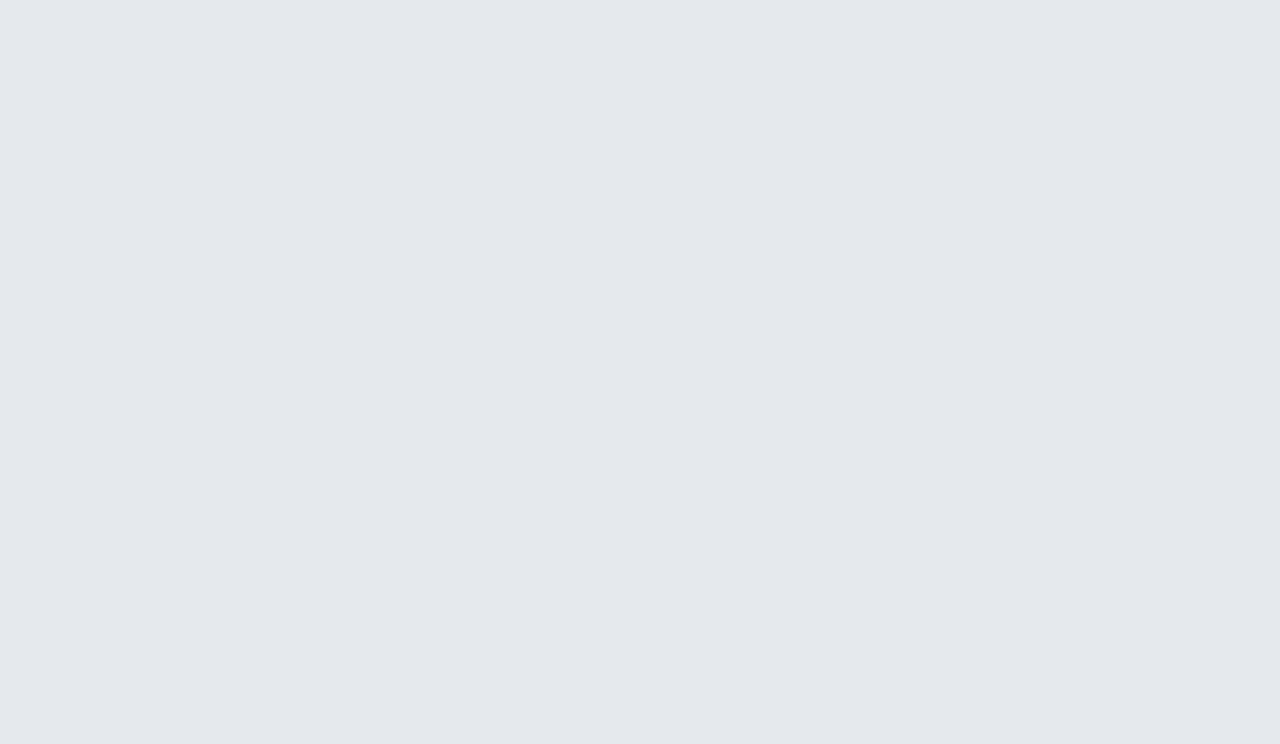
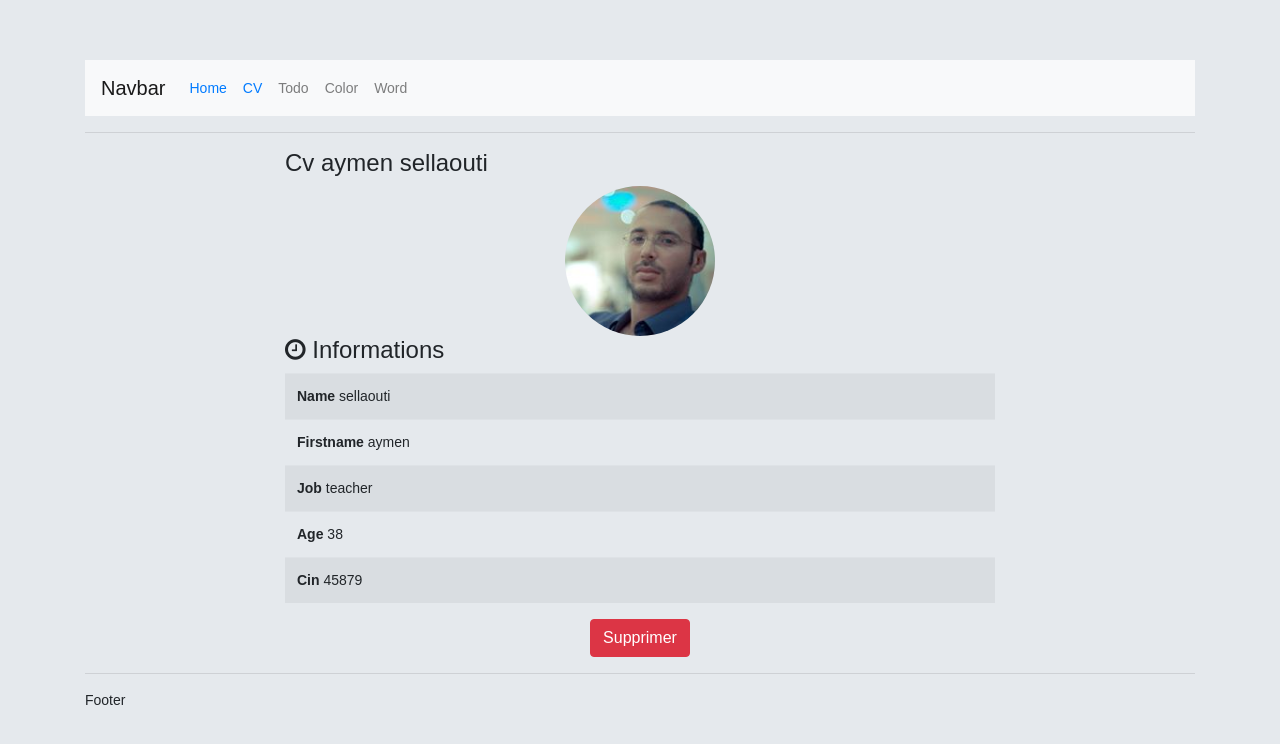
Before and after one commit to romdaye/CVTech, an Angular app: page /cv/1 in a window 1280 px wide. Shown: the top 744 px of the page. Built offline with nearby package versions, Linux system fonts and the light colour scheme.

Commit message:
detail et suppression d'une personne

```diff
--- a/src/app/app-routing.module.ts
+++ b/src/app/app-routing.module.ts
@@ -6,10 +6,12 @@ import { CvComponent } from './cv/cv/cv.component';
 import { WordComponent } from './pages/word/word.component';
 import { TodoComponent } from './todo/todo.component';
 import { ChiffreMagiqueComponent } from './pages/chiffre-magique/chiffre-magique.component';
+import { DetailPersonneComponent } from './cv/detail-personne/detail-personne.component';
 
 // todo
 const routes: Routes = [
   { path: 'cv', component: CvComponent },
+  { path: 'cv/:id', component: DetailPersonneComponent },
   { path: 'todo', component: TodoComponent },
   { path: 'color/:couleur', component: ColorComponent },
   { path: 'word', component: WordComponent },
--- a/src/app/components/header/header.component.html
+++ b/src/app/components/header/header.component.html
@@ -33,7 +33,7 @@
       >
       <a
         class="nav-item nav-link"
-        [routerLink]="['color']"
+        [routerLink]="['color', 'red']"
         routerLinkActive="active text-primary"
         >Color</a
       >
--- a/src/app/cv/card/card.component.html
+++ b/src/app/cv/card/card.component.html
@@ -5,7 +5,10 @@
         <img src="assets/images/rotating_card_thumb2.png" />
       </div>
       <div class="user">
-        <img class="img-circle" src="assets/images/{{ personne?.path | defaultImage }}" />
+        <img
+          class="img-circle"
+          src="assets/images/{{ personne?.path | defaultImage }}"
+        />
       </div>
       <div class="content">
         <div class="main">
@@ -50,17 +53,7 @@
         </div>
       </div>
       <div class="footer">
-        <div class="social-links text-center">
-          <a href="https://creative-tim.com" class="facebook"
-            ><i class="fa fa-facebook fa-fw"></i
-          ></a>
-          <a href="https://creative-tim.com" class="google"
-            ><i class="fa fa-google-plus fa-fw"></i
-          ></a>
-          <a href="https://creative-tim.com" class="twitter"
-            ><i class="fa fa-twitter fa-fw"></i
-          ></a>
-        </div>
+        <button (click)="goToDetails()" class="btn btn-dark">Détails</button>
       </div>
     </div>
     <!-- end back panel -->
--- a/src/app/cv/card/card.component.ts
+++ b/src/app/cv/card/card.component.ts
@@ -1,4 +1,5 @@
 import { Component, Input, OnInit } from '@angular/core';
+import { Router } from '@angular/router';
 import { Personne } from './../Model/personne';
 
 @Component({
@@ -8,9 +9,13 @@ import { Personne } from './../Model/personne';
 })
 export class CardComponent implements OnInit {
   @Input() personne: Personne = new Personne();
-  constructor() {}
+  constructor(private router: Router) {}
 
   ngOnInit(): void {
     console.log('in card', this.personne);
   }
+  // envoyer vers la page détails de la personne
+  goToDetails() {
+    this.router.navigate(['cv', this.personne.id]);
+  }
 }
--- a/src/app/cv/detail-personne/detail-personne.component.html
+++ b/src/app/cv/detail-personne/detail-personne.component.html
@@ -1,4 +1,4 @@
-<!-- <div class="d-flex justify-content-center" *ngIf="personne">
+<div class="d-flex justify-content-center" *ngIf="personne">
   <div class="col-lg-8 push-lg-4">
     <div class="tab-content p-b-3">
       <div class="tab-pane active" id="profile">
@@ -37,12 +37,16 @@
                 </tr>
               </tbody>
             </table>
-            <div class="d-flex justify-content-center"></div>
+            <div class="d-flex justify-content-center">
+              <button
+                (click)="deletePersonne()"
+                class="btn btn-danger">
+                Supprimer
+              </button>
+            </div>
           </div>
         </div>
-        <!--/row-->
       </div>
     </div>
   </div>
 </div>
- -->
--- a/src/app/cv/detail-personne/detail-personne.component.ts
+++ b/src/app/cv/detail-personne/detail-personne.component.ts
@@ -1,15 +1,38 @@
 import { Component, OnInit } from '@angular/core';
+import { ActivatedRoute, Router } from '@angular/router';
+import { Personne } from './../Model/personne';
+import { CvService } from './../services/cv.service';
 
 @Component({
   selector: 'app-detail-personne',
   templateUrl: './detail-personne.component.html',
-  styleUrls: ['./detail-personne.component.css']
+  styleUrls: ['./detail-personne.component.css'],
 })
 export class DetailPersonneComponent implements OnInit {
-
-  constructor() { }
+  personne: Personne = null;
+  constructor(
+    private activatedRoute: ActivatedRoute,
+    private cvService: CvService,
+    private router: Router
+  ) {}
 
   ngOnInit(): void {
+    this.activatedRoute.params.subscribe((mesParametres) => {
+      const findedPersonne = this.cvService.findPersonneById(+mesParametres.id);
+      if (!findedPersonne) {
+        console.log('personne innexistate');
+        this.router.navigate(['cv']);
+      } else {
+        this.personne = findedPersonne;
+      }
+    });
   }
 
+  deletePersonne() {
+    if (this.cvService.deletePersonne(this.personne)) {
+      this.router.navigate(['cv']);
+    } else {
+      alert('Problème de suppression');
+    }
+  }
 }
--- a/src/app/cv/services/cv.service.ts
+++ b/src/app/cv/services/cv.service.ts
@@ -24,4 +24,18 @@ export class CvService {
   getPersonnesListe(): Personne[] {
     return this.personnes;
   }
+
+  findPersonneById(id: number): Personne {
+    return this.personnes.find((personne) => personne.id === id);
+  }
+
+  deletePersonne(deletedPersonne: Personne): number {
+    const index = this.personnes.indexOf(deletedPersonne);
+    if (index === -1) {
+      return 0;
+    } else {
+      this.personnes.splice(index, 1);
+      return 1;
+    }
+  }
 }
```
